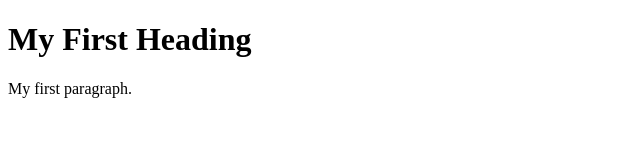
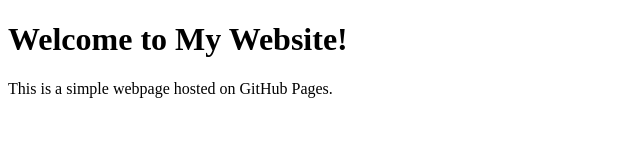
Before and after one commit to mjchen28/mjchen28.github.io, a plain HTML site: page index.html in a window 1280 px wide. Shown: the whole page, without its empty margins (0-640 px from the left). Drawn offline with Linux system fonts and the light colour scheme.

Commit message:
Update index.html

```diff
--- a/index.html
+++ b/index.html
@@ -1,12 +1,12 @@
 <!DOCTYPE html>
-<html>
+<html lang="en">
 <head>
-<title>Page Title</title>
+    <meta charset="UTF-8">
+    <meta name="viewport" content="width=device-width, initial-scale=1.0">
+    <title>My Personal Website</title>
 </head>
 <body>
-
-<h1>My First Heading</h1>
-<p>My first paragraph.</p>
-
+    <h1>Welcome to My Website!</h1>
+    <p>This is a simple webpage hosted on GitHub Pages.</p>
 </body>
 </html>
```
